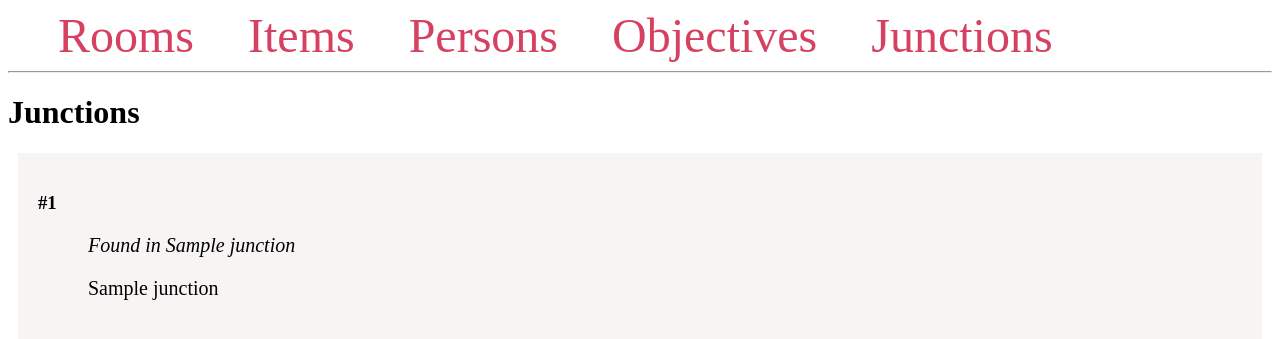
After one commit to benjamin-bk-krueger/kringle-web, a Flask app: page /flask/junction in a window 1280 px wide. The commit adds this page. Shown: the top 339 px of the page. Run offline with Flask 2, Linux system fonts and the light colour scheme; a database or web service that is not in the repository returns one stand-in record (values such as "Sample title"); some libraries are stand-ins or nearby versions.

Commit message:
Added junctions

```diff
--- a/app.py
+++ b/app.py
@@ -96,6 +96,16 @@ def get_single_objective(num):
     conn.close()
     return render_template('objective.html', objectives=objectives)
 
+@app.route('/flask/junction', methods = ['GET'])
+def get_all_junctions():
+    conn = get_db_connection()
+    cur = conn.cursor()
+    cur.execute('SELECT * FROM junction;')
+    junctions = cur.fetchall()
+    cur.close()
+    conn.close()
+    return render_template('junction.html', junctions=junctions)
+
 '''
     print(request.authorization["username"])
     print(request.authorization["password"])
--- a/templates/base.html
+++ b/templates/base.html
@@ -29,6 +29,7 @@
         <a href="{{ url_for('get_all_items') }}">Items</a>
         <a href="{{ url_for('get_all_persons') }}">Persons</a>
         <a href="{{ url_for('get_all_objectives') }}">Objectives</a>
+        <a href="{{ url_for('get_all_junctions') }}">Junctions</a>
     </nav>
     <hr>
     <div class="content">
--- /dev/null
+++ b/templates/junction.html
@@ -0,0 +1,12 @@
+{% extends 'base.html' %}
+
+{% block content %}
+    <h1>{% block title %} Junctions {% endblock %}</h1>
+    {% for junction in junctions %}
+        <div class='element'>
+            <h3>#{{ junction[0] }}</h3>
+            <p class='review'><i>Found in {{ junction[1] }}</i></p>
+            <p class='review'>{{ junction[2] }}</p>
+        </div>
+    {% endfor %}
+{% endblock %}
```
